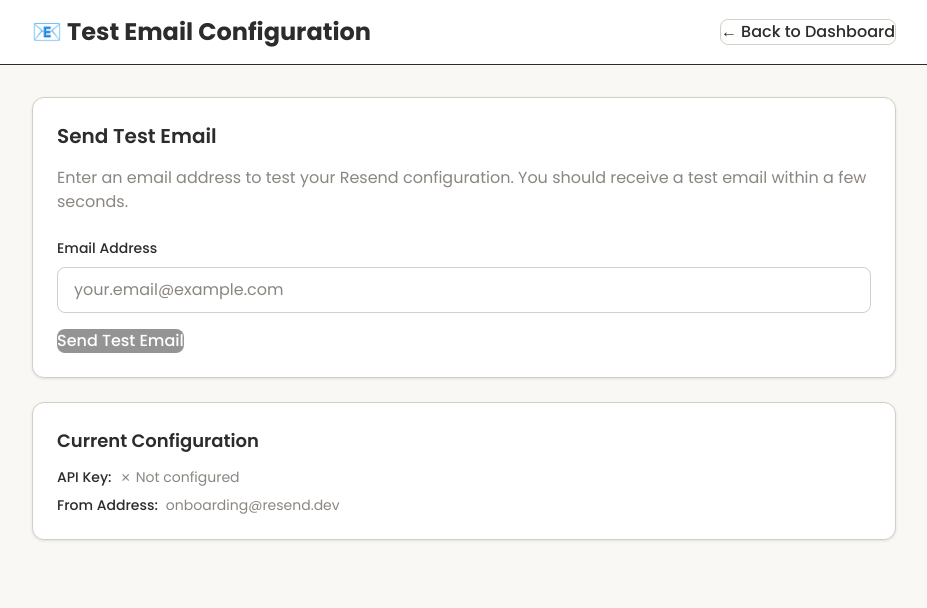
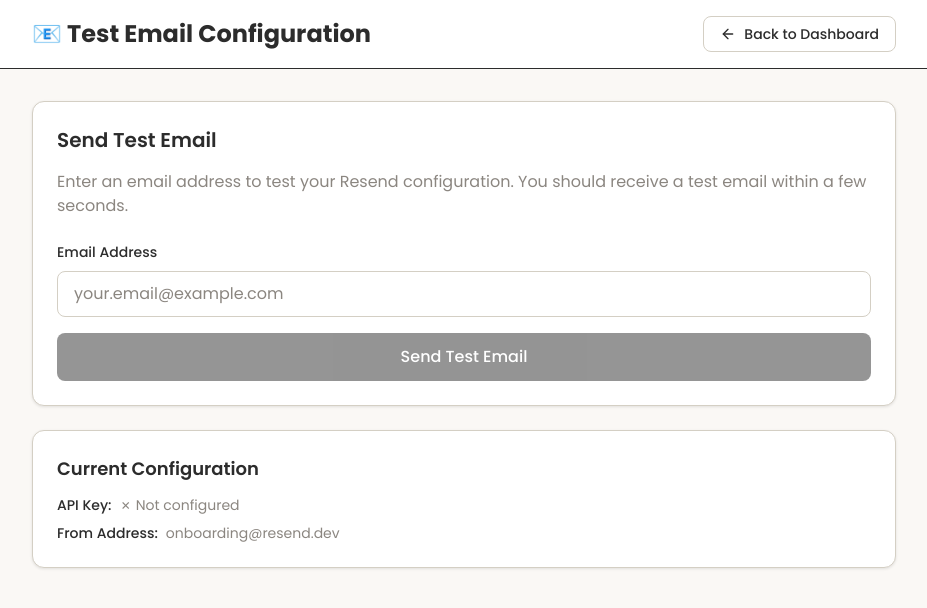
Before and after one commit to BenjaminMensah-2255/whos-going, a Next.js app: page /admin/test-email in a window 1280 px wide. Shown: the top 608 px of the page, without its empty margins (176-1103 px from the left). Built offline with nearby package versions, Linux system fonts and the light colour scheme.

Commit message:
styled buttons very well

```diff
--- a/app/admin/test-email/page.tsx
+++ b/app/admin/test-email/page.tsx
@@ -1,6 +1,8 @@
 'use client';
 
 import { useState, FormEvent } from 'react';
+import Link from 'next/link';
+import { ArrowLeft } from 'lucide-react';
 
 export default function TestEmailPage() {
   const [email, setEmail] = useState('');
@@ -42,9 +44,10 @@ export default function TestEmailPage() {
             <h1 className="text-2xl font-bold text-[var(--charcoal)]">
               📧 Test Email Configuration
             </h1>
-            <a href="/admin/dashboard" className="btn-secondary">
-              ← Back to Dashboard
-            </a>
+            <Link href="/admin/dashboard" className="btn-secondary h-9 px-4 text-sm flex items-center gap-2">
+              <ArrowLeft className="w-4 h-4" />
+              Back to Dashboard
+            </Link>
           </div>
         </div>
       </header>
@@ -89,7 +92,7 @@ export default function TestEmailPage() {
             <button
               type="submit"
               disabled={isLoading || !email}
-              className="btn-primary"
+              className="btn-primary w-full py-3"
             >
               {isLoading ? 'Sending...' : 'Send Test Email'}
             </button>
--- a/app/admin/users/page.tsx
+++ b/app/admin/users/page.tsx
@@ -2,6 +2,8 @@
 
 import { useState, useEffect } from 'react';
 import { useRouter } from 'next/navigation';
+import Link from 'next/link';
+import { ArrowLeft } from 'lucide-react';
 import { getAllUsers, updateUserAdmin, deleteUserAdmin } from '@/app/actions/admin-actions';
 
 interface UserData {
@@ -83,9 +85,10 @@ export default function UsersManagementPage() {
             <h1 className="text-2xl font-bold text-[var(--charcoal)]">
               👥 User Management
             </h1>
-            <a href="/admin/dashboard" className="btn-secondary">
-              ← Back to Dashboard
-            </a>
+            <Link href="/admin/dashboard" className="btn-secondary h-9 px-4 text-sm flex items-center gap-2">
+              <ArrowLeft className="w-4 h-4" />
+              Back to Dashboard
+            </Link>
           </div>
 
           {/* Search */}
```
